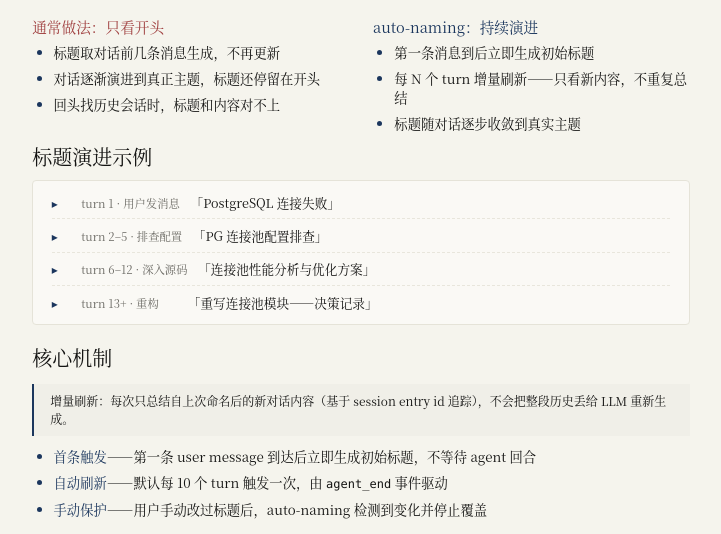
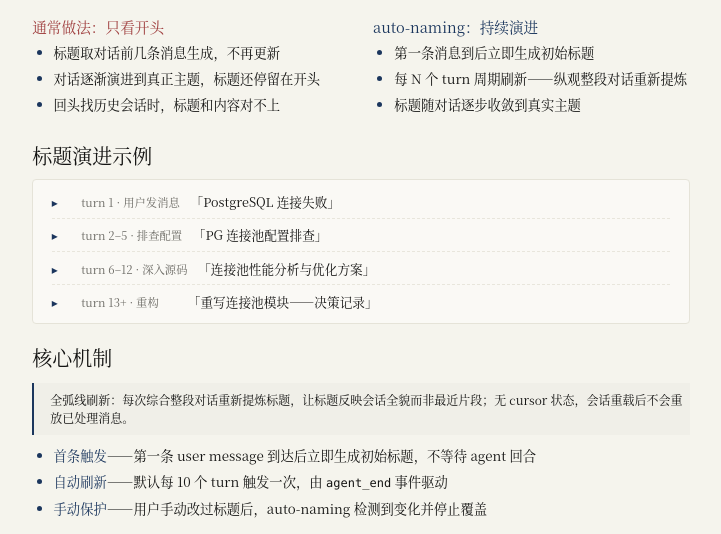
Before and after one commit to CNife/pi-extensions, a website: page docs/presentation-cards/auto-naming-session-card.html in a window 1280 px wide. Shown: the part 207-741 px from the top of the page, without its empty margins (279-1000 px from the left). Drawn offline with Linux system fonts and the light colour scheme; a web font is replaced by a local one.

Commit message:
更新展示卡与新增 CHANGELOG

```diff
--- a/docs/presentation-cards/auto-naming-session-card.html
+++ b/docs/presentation-cards/auto-naming-session-card.html
@@ -250,7 +250,7 @@
     <h3>auto-naming：持续演进</h3>
     <ul class="dash">
       <li>第一条消息到后立即生成初始标题</li>
-      <li>每 N 个 turn 增量刷新——只看新内容，不重复总结</li>
+      <li>每 N 个 turn 周期刷新——纵观整段对话重新提炼</li>
       <li>标题随对话逐步收敛到真实主题</li>
     </ul>
   </section>
@@ -287,7 +287,7 @@
 <section>
   <h2>核心机制</h2>
   <div class="callout">
-    增量刷新：每次只总结自上次命名后的新对话内容（基于 session entry id 追踪），不会把整段历史丢给 LLM 重新生成。
+    全弧线刷新：每次综合整段对话重新提炼标题，让标题反映会话全貌而非最近片段；无 cursor 状态，会话重载后不会重放已处理消息。
   </div>
   <ul class="dash">
     <li><span class="hl">首条触发</span>——第一条 user message 到达后立即生成初始标题，不等待 agent 回合</li>
--- a/packages/auto-naming-session/package.json
+++ b/packages/auto-naming-session/package.json
@@ -21,7 +21,8 @@
     "provenance": true
   },
   "files": [
-    "extensions"
+    "extensions",
+    "CHANGELOG.md"
   ],
   "pi": {
     "extensions": [
```
Also changed, not shown: packages/auto-naming-session/CHANGELOG.md (added).
